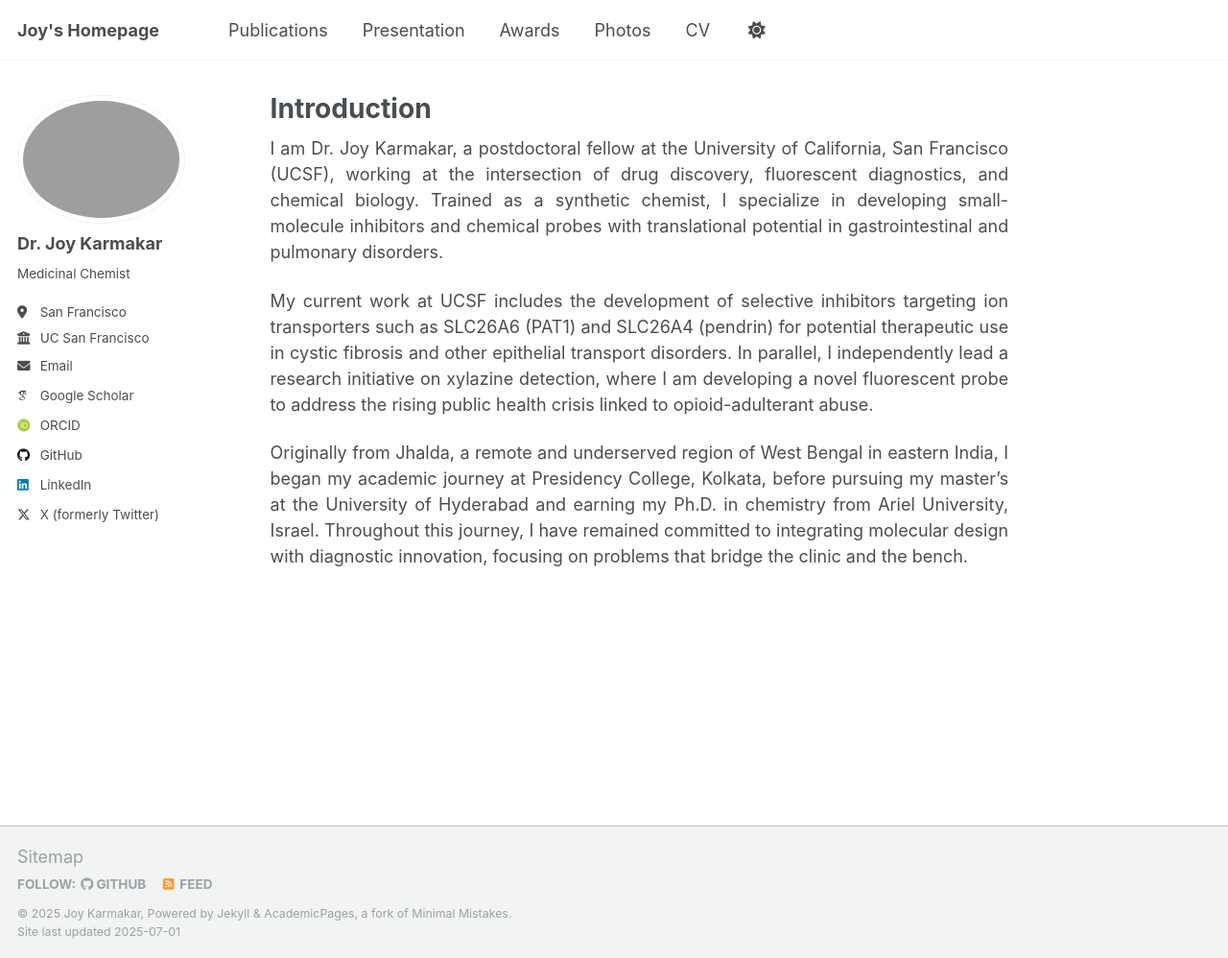
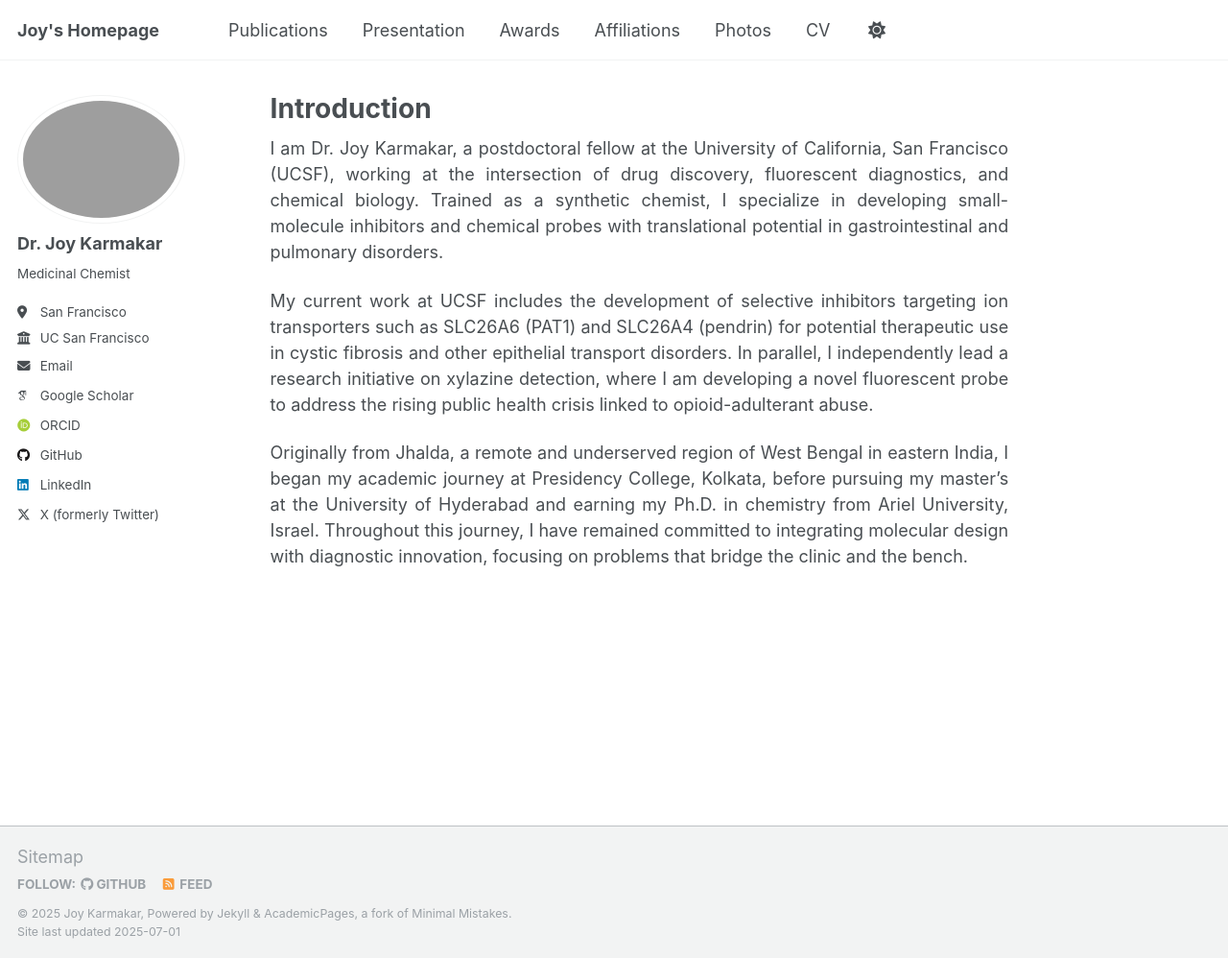
Before and after one commit to DrJoyKarmakar/DrJoyKarmakar.github.io, a Jekyll site: the page built from _pages/about.md, in a window 1280 px wide and 998 px high. Shown: the whole window at 96% size. Built offline with Jekyll 4.4.1, drawn with Linux system fonts in a browser that asks for light colours; some web fonts are replaced; a script that is not in the unit is left out.

Commit message:
Update navigation.yml

```diff
--- a/_data/navigation.yml
+++ b/_data/navigation.yml
@@ -17,6 +17,9 @@ main:
   - title: "Awards"
     url: /awards/
 
+  - title: "Affiliations"
+    url: /affiliation/
+
   - title: "Photos"
     url: /images/
 
```
